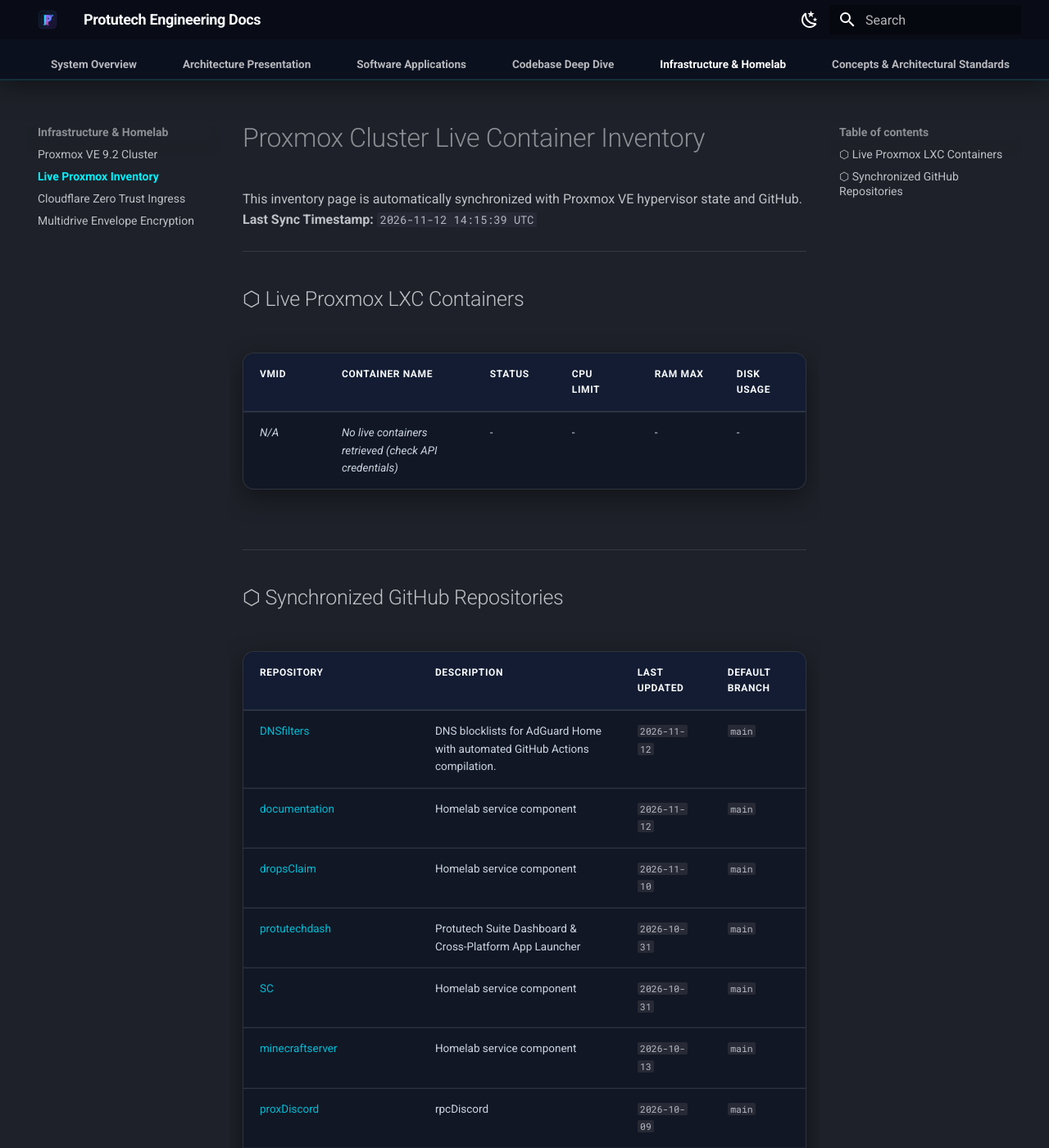
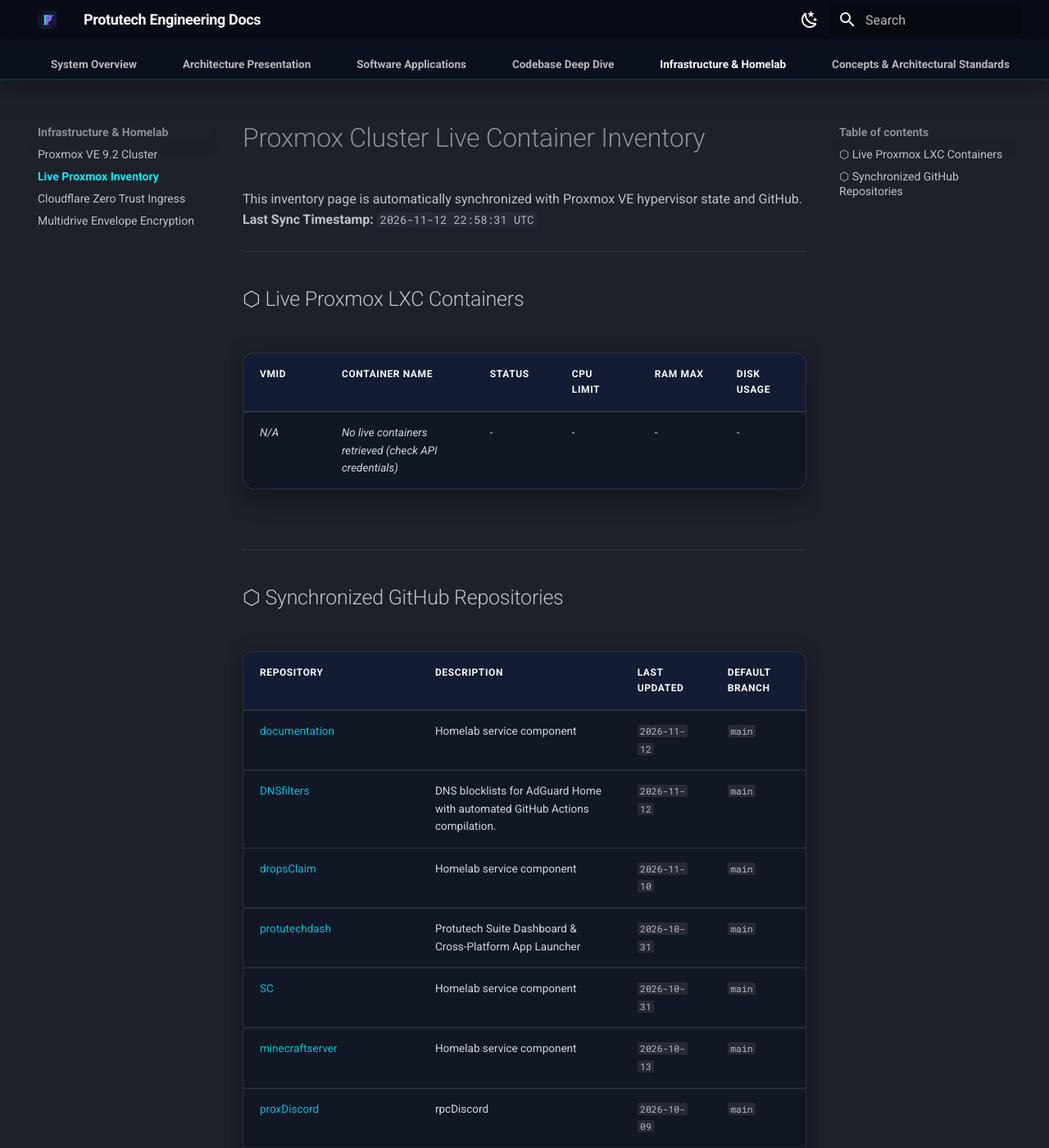
Before and after one commit to IAndrexI/documentation, an MkDocs documentation site: the page built from docs/infra/proxmox-live-inventory.md, in a window 1280 px wide and 1400 px high. Shown: the whole window at 82% size. Built offline with MkDocs 1.6.1 and Material for MkDocs 9.7.7, drawn with Linux system fonts in a browser that asks for light colours.

Commit message:
chore(auto-update): sync live Proxmox containers and GitHub repos [skip ci]

```diff
--- a/docs/infra/proxmox-live-inventory.md
+++ b/docs/infra/proxmox-live-inventory.md
@@ -1,7 +1,7 @@
 # Proxmox Cluster Live Container Inventory
 
 This inventory page is automatically synchronized with Proxmox VE hypervisor state and GitHub.
-**Last Sync Timestamp:** `2026-11-12 14:15:39 UTC`
+**Last Sync Timestamp:** `2026-11-12 22:58:31 UTC`
 
 ---
 
@@ -17,8 +17,8 @@
 
 | Repository | Description | Last Updated | Default Branch |
 | :--- | :--- | :--- | :--- |
+| [documentation](https://github.com/IAndrexI/documentation) | Homelab service component | `2026-11-12` | `main` |
 | [DNSfilters](https://github.com/IAndrexI/DNSfilters) | DNS blocklists for AdGuard Home with automated GitHub Actions compilation. | `2026-11-12` | `main` |
-| [documentation](https://github.com/IAndrexI/documentation) | Homelab service component | `2026-11-12` | `main` |
 | [dropsClaim](https://github.com/IAndrexI/dropsClaim) | Homelab service component | `2026-11-10` | `main` |
 | [protutechdash](https://github.com/IAndrexI/protutechdash) | Protutech Suite Dashboard & Cross-Platform App Launcher | `2026-10-31` | `main` |
 | [SC](https://github.com/IAndrexI/SC) | Homelab service component | `2026-10-31` | `main` |
```
